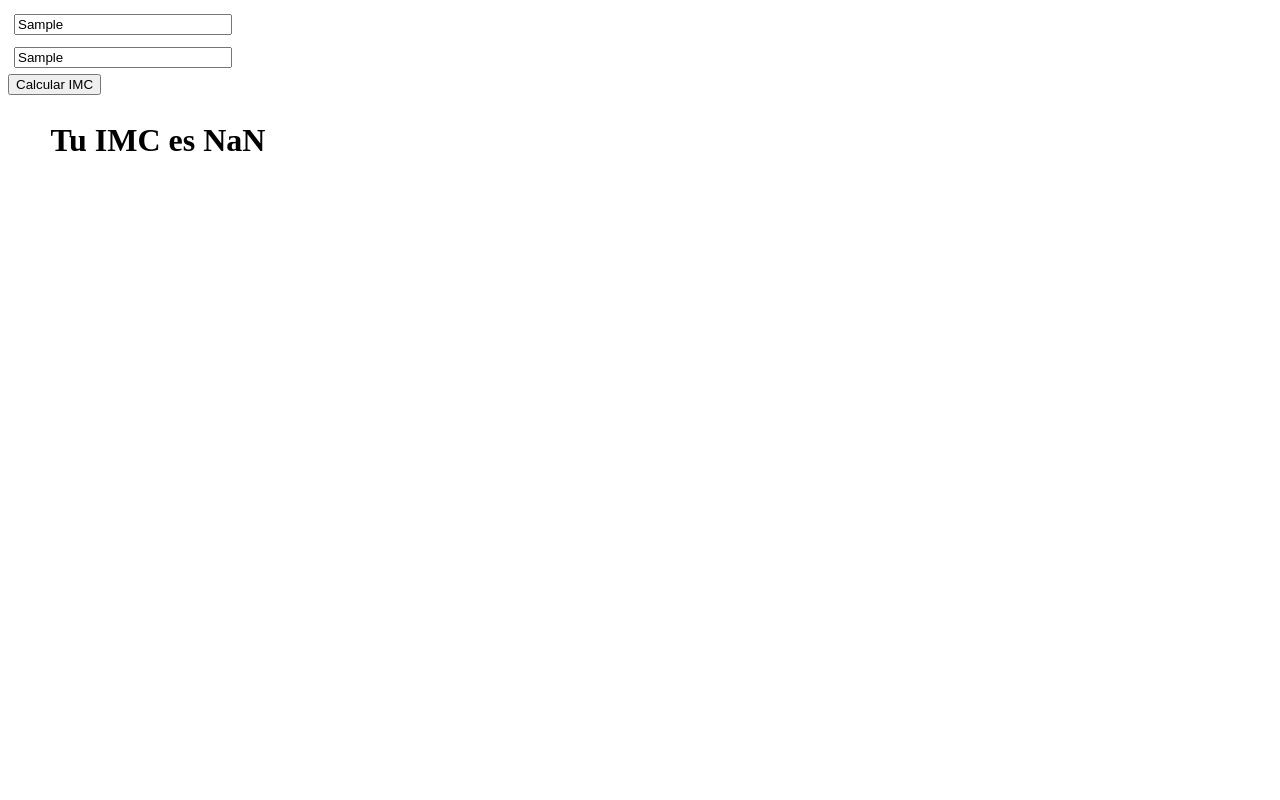
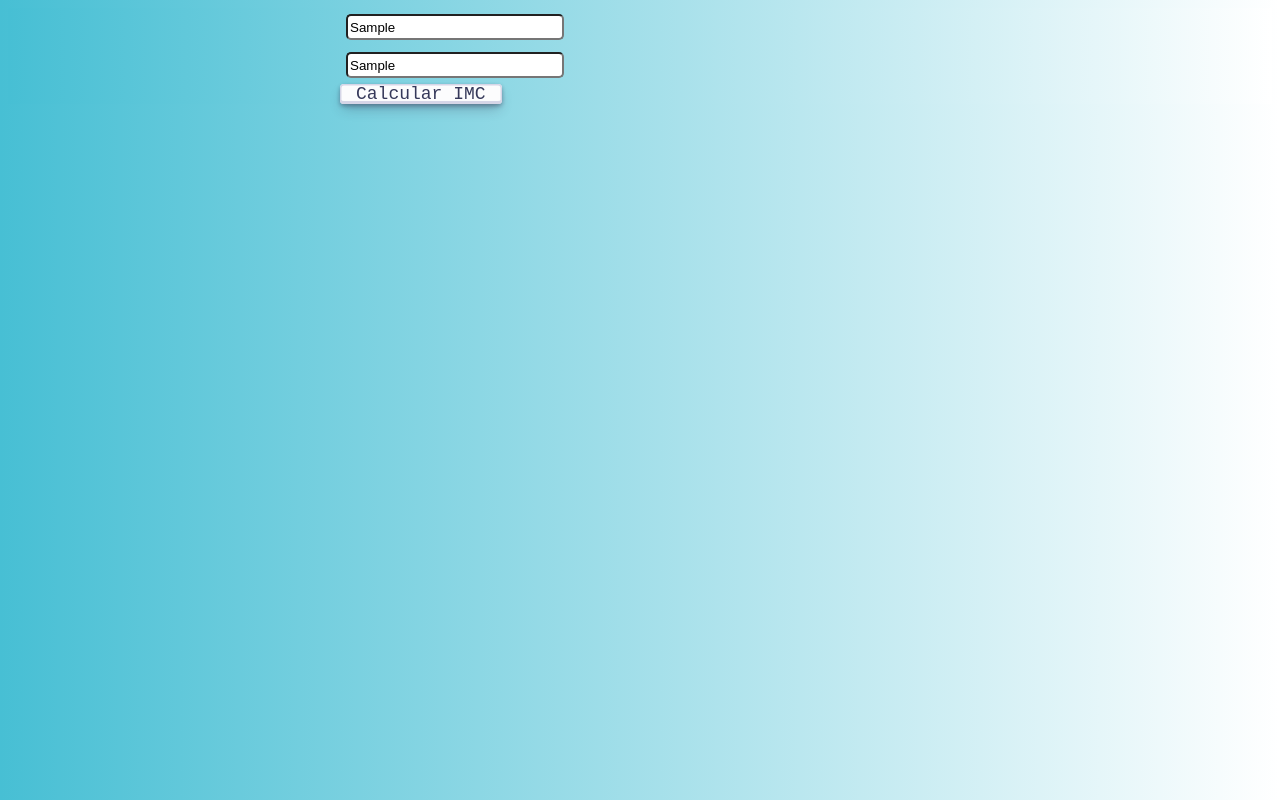
Before and after one commit to MilovanMarrder/CalculadoraIMC, a plain HTML site: page index.html in a window 1280 px wide. Both pictures are taken after typing "Sample", "Sample" into the empty fields and a click on the button "Calcular IMC". Drawn offline with Linux system fonts and the light colour scheme.

Commit message:
V.1.0
Estructura completamente funcional y se le agregó algo de estiilos (aún no terminado)

```diff
--- a/estilo.css
+++ b/estilo.css
@@ -1,3 +1,12 @@
+html, body{
+    background-image: linear-gradient(to right, #47bfd4,rgb(255, 255, 255)) ;
+
+}
+body{
+    display: flex;
+    justify-content: center;
+    align-items: center;
+}
 .cajaFormulario{
     width: 300px;
     padding: 0;
@@ -8,7 +17,9 @@
 }
 input{
     width: 70%;
+    height: 20px;
     margin: 2%;
+    border-radius: 5px;
 }
 .cajaRespuesta{
     width: 300px;
@@ -16,3 +27,50 @@ input{
     justify-content: center;
     align-items: center;
 }
+
+
+
+button {
+  align-items: center;
+  appearance: none;
+  background-color: #FCFCFD;
+  border-radius: 4px;
+  border-width: 0;
+  box-shadow: rgba(45, 35, 66, 0.4) 0 2px 4px,rgba(45, 35, 66, 0.3) 0 7px 13px -3px,#D6D6E7 0 -3px 0 inset;
+  box-sizing: border-box;
+  color: #36395A;
+  cursor: pointer;
+  display: inline-flex;
+  font-family: "JetBrains Mono",monospace;
+  height: 20px;
+  justify-content: center;
+  line-height: 1;
+  list-style: none;
+  overflow: hidden;
+  padding-left: 16px;
+  padding-right: 16px;
+  position: relative;
+  text-align: left;
+  text-decoration: none;
+  transition: box-shadow .15s,transform .15s;
+  user-select: none;
+  -webkit-user-select: none;
+  touch-action: manipulation;
+  white-space: nowrap;
+  will-change: box-shadow,transform;
+  font-size: 18px;
+}
+
+button:focus {
+  box-shadow: #D6D6E7 0 0 0 1.5px inset, rgba(45, 35, 66, 0.4) 0 2px 4px, rgba(45, 35, 66, 0.3) 0 7px 13px -3px, #D6D6E7 0 -3px 0 inset;
+}
+
+button:hover {
+  box-shadow: rgba(45, 35, 66, 0.4) 0 4px 8px, rgba(45, 35, 66, 0.3) 0 7px 13px -3px, #D6D6E7 0 -3px 0 inset;
+  transform: translateY(-1px);
+}
+
+button:active {
+  box-shadow: #D6D6E7 0 3px 7px inset;
+  transform: translateY(1px);
+}
--- a/index.html
+++ b/index.html
@@ -5,20 +5,19 @@
     <meta http-equiv="X-UA-Compatible" content="IE=edge" />
     <meta name="viewport" content="width=device-width, initial-scale=1.0" />
     <link rel="stylesheet" href="estilo.css" />
-    <script src="/script.js"></script>
+    <script src="/script.js" ></script>
     <title>Calculadora de IMC</title>
   </head>
   <body>
     <div class="cajaFormulario">
       <form onSubmit="calcularIMC(); return false">
-        <input type="text" id="altura" placeholder="Altura en cm" />
-        <input type="text" id="peso" placeholder="Peso en libras" />
-        <!-- <input type="text" id="edad" placeholder="Edad" /> -->
+        <input type="text" class="A" id="altura" placeholder="Altura en metro" />
+        <input type="text" class="P" id="peso" placeholder="Peso en libras" />
         <button type="submit">Calcular IMC</button>
       </form>
     </div>
     <div class="cajaRespuesta">
-      <h2 id="aquiRespuesta" style="font-size: xx-large;"></h2>
+      <h2 id="RP" style="font-size: xx-large;"></h2>
     </div>
   </body>
 </html>
--- a/script.js
+++ b/script.js
@@ -1,7 +1,17 @@
-function calcularIMC (){
-    var altura = parseFloat(document.querySelector('#altura').Value);
-    var peso = parseFloat(document.querySelector('#peso').Value);
-    var resultado = parseFloat((peso/2.2)/((altura/100)*(altura/100)));
 
-    return document.querySelector('#aquiRespuesta').innerHTML = `Tu IMC es `+ resultado;
+function calcularIMC(){
+    var altura = parseFloat(document.getElementById("altura").value);
+    var peso = parseFloat(document.getElementById("peso").value);
+    var resultado = parseFloat((peso/2.2)/(altura * altura)).toFixed(2);
+    if(resultado > 30){
+        document.getElementById("RP").innerHTML= 'Tu Indice de masa corporal es: ' + resultado + " tienes obesidad";
+
+    }else if(resultado > 25){
+        document.getElementById("RP").innerHTML= 'Tu Indice de masa corporal es: ' + resultado + " tienes sobrepeso";
+
+    }else if(resultado > 20){
+        document.getElementById("RP").innerHTML= 'Tu Indice de masa corporal es: ' + resultado + " tienes un peso saludable";
+    }else if(resultado <= 20){
+        document.getElementById("RP").innerHTML= 'Tu Indice de masa corporal es: ' + resultado + " estas delgado";
+    }
 }
```
